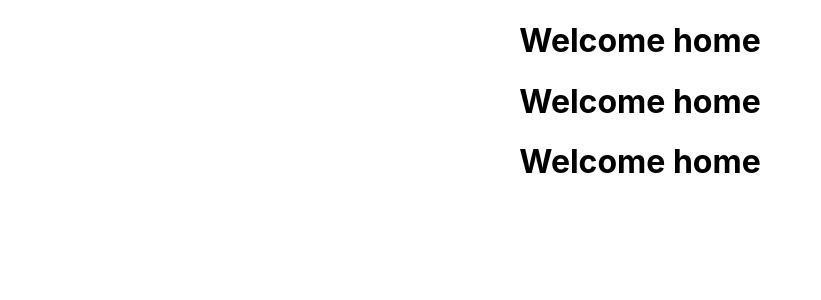
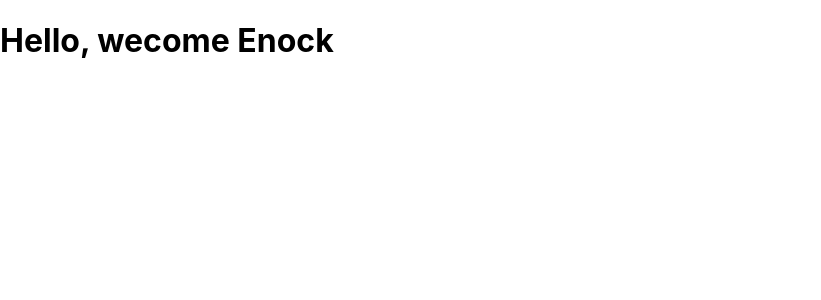
Before and after one commit to Nyakamba/react-course-udemy, a React (Create React App) app in the folder react-components/: page / in a window 1280 px wide. Shown: the top 300 px of the page, without its empty margins (0-821 px from the left). Built offline with nearby package versions, Linux system fonts and the light colour scheme.

Commit message:
Embedding jsx

```diff
--- /dev/null
+++ b/react-components/src/component/Message.js
@@ -0,0 +1,8 @@
+import React from "react";
+
+const Message = () => {
+  const name = "Enock";
+  return <h1>Hello, wecome {name}</h1>;
+};
+
+export default Message;
--- a/react-components/src/index.js
+++ b/react-components/src/index.js
@@ -2,16 +2,11 @@ import React from "react";
 import ReactDOM from "react-dom/client";
 import "./index.css";
 import App from "./App";
-import reportWebVitals from "./reportWebVitals";
+import Message from "./component/Message";
 
 const root = ReactDOM.createRoot(document.getElementById("root"));
 root.render(
   <React.StrictMode>
-    <App />
+    <Message />
   </React.StrictMode>
 );
-
-// If you want to start measuring performance in your app, pass a function
-// to log results (for example: reportWebVitals(console.log))
-// or send to an analytics endpoint. Learn more: https://bit.ly/CRA-vitals
-reportWebVitals();
```
